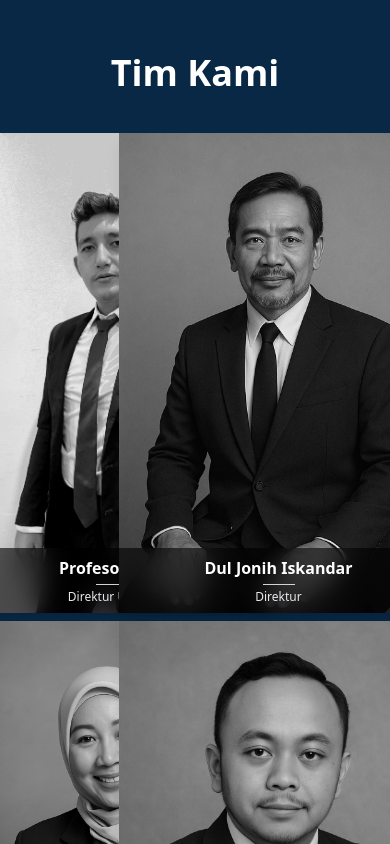
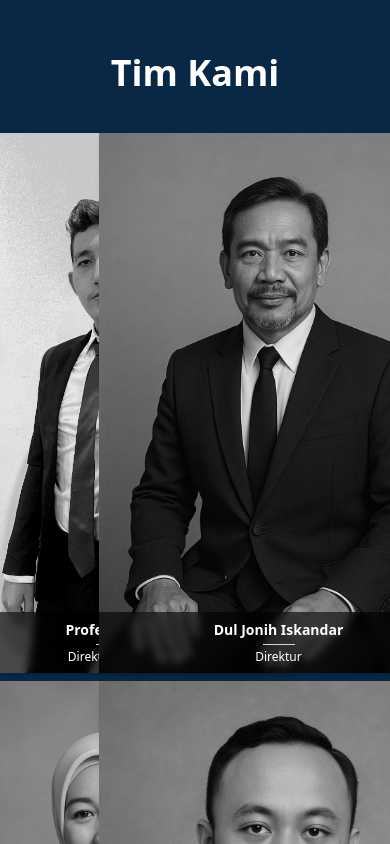
Before and after one commit to ProfAdri90/estetic-dinamis, a Next.js app: page / in a window 390 px wide. Shown: the part 4960-5804 px from the top of the page. Built offline with nearby package versions, Linux system fonts and the light colour scheme.

Commit message:
Update TeamCard.jsx

```diff
--- a/components/TeamCard.jsx
+++ b/components/TeamCard.jsx
@@ -3,23 +3,22 @@ import Image from "next/image";
 
 export default function TeamCard({ image, name, title }) {
   return (
-    <div className="w-[320px] aspect-[2/3] relative group overflow-hidden shadow-lg">
+    <div className="relative w-[360px] aspect-[2/3] overflow-hidden shadow-md bg-white">
       <Image
         src={image}
         alt={name}
         fill
-        className="object-cover grayscale md:group-hover:grayscale-0 transition-all duration-500 ease-in-out"
+        className="object-cover grayscale md:group-hover:grayscale-0 transition duration-500"
       />
       <div className={`
-        absolute bottom-0 left-0 w-full px-4 py-2
-        backdrop-blur-md bg-black/60 text-white text-center
-        md:opacity-0 md:group-hover:opacity-100
-        md:translate-y-full md:group-hover:translate-y-0
-        opacity-100 translate-y-0 transition-all duration-500
+        absolute bottom-0 left-0 w-full text-white text-center p-2
+        backdrop-blur-sm bg-black/60
+        md:opacity-0 md:group-hover:opacity-100 md:translate-y-full md:group-hover:translate-y-0
+        transition-all duration-500 ease-in-out
       `}>
-        <h3 className="text-base font-semibold">{name}</h3>
+        <h3 className="text-sm font-semibold">{name}</h3>
         <hr className="my-1 border-t border-gray-300 w-8 mx-auto" />
-        <p className="text-xs text-gray-200">{title}</p>
+        <p className="text-xs">{title}</p>
       </div>
     </div>
   );
```
